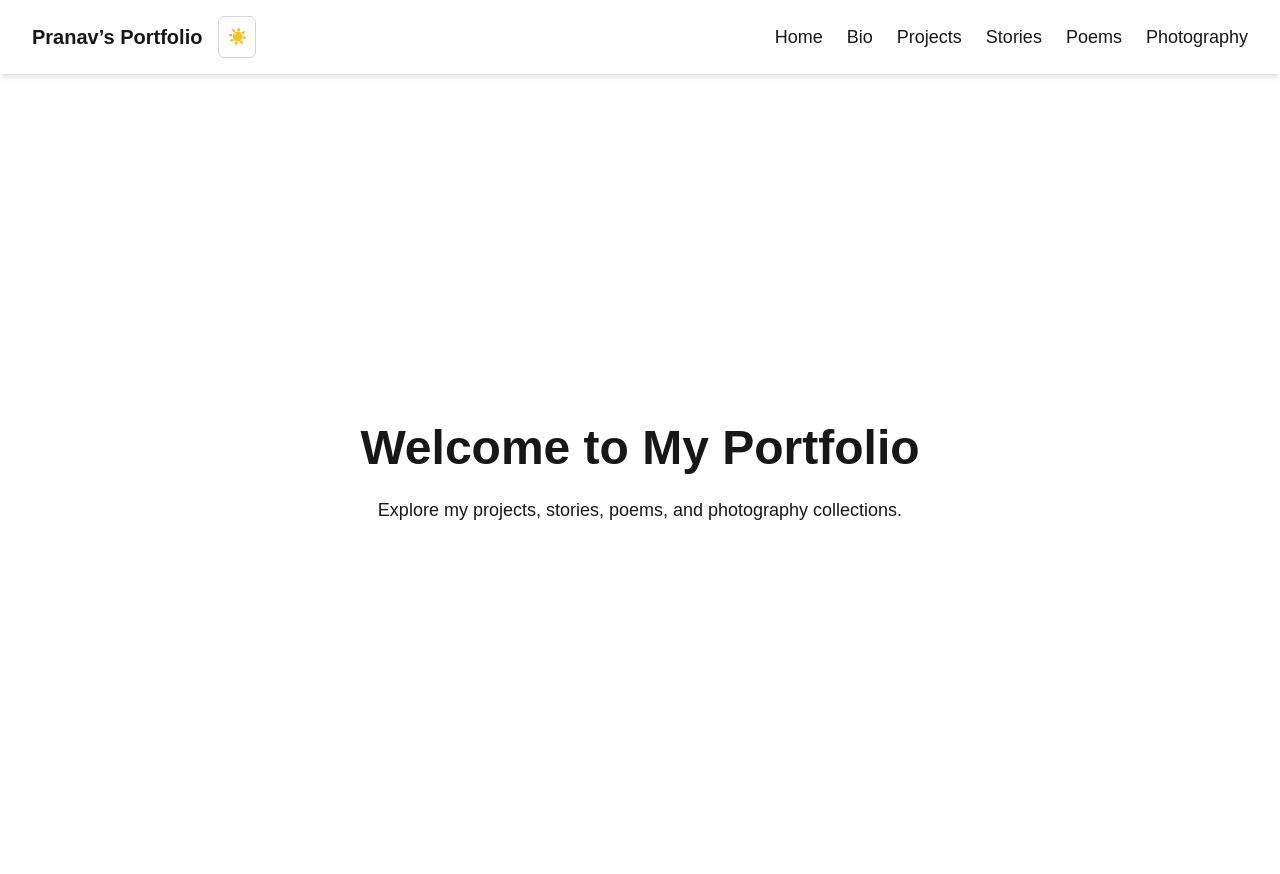
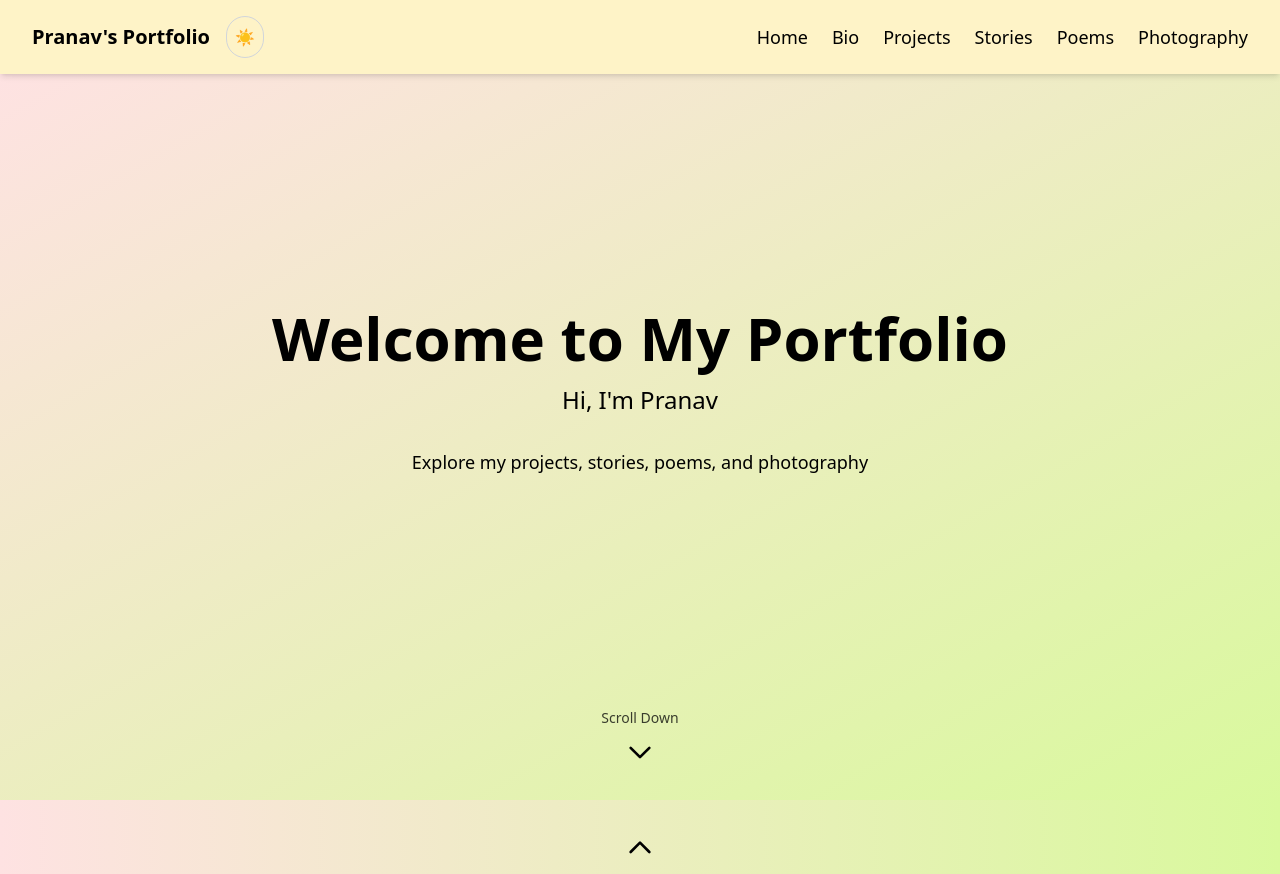
Before and after one commit to pranavp369/pranavs-pocket, a Next.js app: page / in a window 1280 px wide. After the commit the page ends 802 px from the top, so only its background shows below. Built offline with nearby package versions, Linux system fonts and the light colour scheme.

Commit message:
Updated Home Page

```diff
--- a/app/globals.css
+++ b/app/globals.css
@@ -1,29 +1,3 @@
 @tailwind base;
 @tailwind components;
 @tailwind utilities;
-
-
-:root {
-  --background: #ffffff;
-  --foreground: #171717;
-}
-
-@theme inline {
-  --color-background: var(--background);
-  --color-foreground: var(--foreground);
-  --font-sans: var(--font-geist-sans);
-  --font-mono: var(--font-geist-mono);
-}
-
-@media (prefers-color-scheme: dark) {
-  :root {
-    --background: #0a0a0a;
-    --foreground: #ededed;
-  }
-}
-
-body {
-  background: var(--background);
-  color: var(--foreground);
-  font-family: Arial, Helvetica, sans-serif;
-}
--- a/app/page.tsx
+++ b/app/page.tsx
@@ -1,10 +1,151 @@
-export default function Home() {
+"use client";
+import { useState, useEffect } from "react";
+
+export default function HomePage() {
+  const [currentSection, setCurrentSection] = useState(0);
+  const [theme, setTheme] = useState("light");
+
+  useEffect(() => {
+    // Sync with theme from navbar
+    const checkTheme = () => {
+      if (document.documentElement.classList.contains("dark")) {
+        setTheme("dark");
+      } else {
+        setTheme("light");
+      }
+    };
+
+    checkTheme();
+
+    // Listen for theme changes
+    const observer = new MutationObserver(checkTheme);
+    observer.observe(document.documentElement, {
+      attributes: true,
+      attributeFilter: ["class"]
+    });
+
+    return () => observer.disconnect();
+  }, []);
+
+  const scrollToSection = (section) => {
+    setCurrentSection(section);
+    const element = document.getElementById(`section-${section}`);
+    element?.scrollIntoView({ behavior: 'smooth' });
+  };
+
   return (
-    <div className="flex flex-col items-center justify-center py-20 dark:bg-gray-900 dark:text-gray-100 min-h-screen">
-      <h1 className="text-5xl font-bold mb-6">Welcome to My Portfolio</h1>
-      <p className="text-lg max-w-2xl text-center">
-        Explore my projects, stories, poems, and photography collections.
-      </p>
+    <div className="relative">
+      {/* Section 1 - With Navbar space */}
+      <section
+        id="section-0"
+        className={`min-h-screen flex flex-col justify-between items-center transition-colors duration-300 ${
+          theme === "dark"
+            ? "bg-gradient-to-br from-gray-800 via-violet-900 to-gray-800 text-gray-100"
+            : "bg-gradient-to-br from-red-100 to-lime-200"
+        }`}
+        style={{ minHeight: 'calc(100vh - 72px)' }}
+      >
+        <div className="flex-1 flex flex-col justify-center items-center text-center px-4 md:px-8">
+          <h1 className="text-4xl md:text-6xl font-bold mb-4">Welcome to My Portfolio</h1>
+          <p className="text-xl md:text-2xl mb-4 md:mb-8">Hi, I'm Pranav</p>
+          <p className="text-base md:text-lg max-w-2xl">
+            Explore my projects, stories, poems, and photography
+          </p>
+        </div>
+
+        {/* Slider Toggle at Bottom */}
+        <button
+          onClick={() => scrollToSection(1)}
+          className="mb-6 md:mb-8 flex flex-col items-center animate-bounce cursor-pointer group"
+        >
+          <span className="text-xs md:text-sm mb-2 opacity-75 group-hover:opacity-100 transition">
+            Scroll Down
+          </span>
+          <svg
+            className="w-6 h-6 md:w-8 md:h-8 group-hover:scale-110 transition"
+            fill="none"
+            stroke="currentColor"
+            viewBox="0 0 24 24"
+          >
+            <path
+              strokeLinecap="round"
+              strokeLinejoin="round"
+              strokeWidth={2}
+              d="M19 9l-7 7-7-7"
+            />
+          </svg>
+        </button>
+      </section>
+
+      {/* Section 2 - Full screen without navbar */}
+      <section
+        id="section-1"
+        className={`fixed top-0 left-0 w-full h-screen flex flex-col justify-between items-center transition-colors duration-300 ${
+          theme === "dark"
+            ? "bg-gradient-to-br from-gray-800 via-violet-900 to-gray-800 text-gray-100"
+            : "bg-gradient-to-r from-red-100 to-lime-200"
+        }`}
+        style={{
+          transform: currentSection === 1 ? 'translateY(0)' : 'translateY(100%)',
+          transition: 'transform 0.6s ease-in-out',
+          zIndex: 50
+        }}
+      >
+        {/* Slider Toggle at Top */}
+        <button
+          onClick={() => scrollToSection(0)}
+          className="mt-6 md:mt-8 flex flex-col items-center cursor-pointer group"
+        >
+          <svg
+            className="w-6 h-6 md:w-8 md:h-8 group-hover:scale-110 transition rotate-180"
+            fill="none"
+            stroke="currentColor"
+            viewBox="0 0 24 24"
+          >
+            <path
+              strokeLinecap="round"
+              strokeLinejoin="round"
+              strokeWidth={2}
+              d="M19 9l-7 7-7-7"
+            />
+          </svg>
+          <span className="text-xs md:text-sm mt-2 opacity-75 group-hover:opacity-100 transition">
+            Scroll Up
+          </span>
+        </button>
+
+        <div className="flex-1 flex flex-col justify-center items-center text-center px-4 md:px-8">
+          <h2 className="text-3xl md:text-5xl font-bold mb-4">What I Do</h2>
+          <div className="grid grid-cols-1 md:grid-cols-3 gap-4 md:gap-8 mt-6 md:mt-8 max-w-4xl w-full">
+            <div className={`p-4 md:p-6 rounded-lg backdrop-blur-sm transition-colors ${
+              theme === "dark"
+                ? "bg-white bg-opacity-10"
+                : "bg-white bg-opacity-20"
+            }`}>
+              <h3 className="text-xl md:text-2xl font-semibold mb-2">Projects</h3>
+              <p className="text-xs md:text-sm">Building innovative solutions</p>
+            </div>
+            <div className={`p-4 md:p-6 rounded-lg backdrop-blur-sm transition-colors ${
+              theme === "dark"
+                ? "bg-white bg-opacity-10"
+                : "bg-white bg-opacity-20"
+            }`}>
+              <h3 className="text-xl md:text-2xl font-semibold mb-2">Writing</h3>
+              <p className="text-xs md:text-sm">Stories and poems that inspire</p>
+            </div>
+            <div className={`p-4 md:p-6 rounded-lg backdrop-blur-sm transition-colors ${
+              theme === "dark"
+                ? "bg-white bg-opacity-10"
+                : "bg-white bg-opacity-20"
+            }`}>
+              <h3 className="text-xl md:text-2xl font-semibold mb-2">Photography</h3>
+              <p className="text-xs md:text-sm">Capturing moments in time</p>
+            </div>
+          </div>
+        </div>
+
+        <div className="mb-6 md:mb-8"></div>
+      </section>
     </div>
   );
 }
--- a/components/Navbar.jsx
+++ b/components/Navbar.jsx
@@ -4,6 +4,7 @@ import Link from "next/link";
 
 export default function Navbar() {
   const [theme, setTheme] = useState("light");
+  const [menuOpen, setMenuOpen] = useState(false);
 
   // On mount, check local storage for saved theme
   useEffect(() => {
@@ -29,28 +30,112 @@ export default function Navbar() {
     }
   };
 
+  const closeMenu = () => setMenuOpen(false);
+
   return (
-    <nav className="flex justify-between items-center py-4 px-8 shadow-md bg-white dark:bg-gray-900 dark:text-gray-100">
+    <nav className="flex justify-between items-center py-4 px-4 md:px-8 shadow-md bg-amber-100 text-black dark:bg-gray-800 dark:text-gray-100 relative z-50">
       {/* Left side */}
-      <div className="flex items-center space-x-4">
-        <h1 className="text-xl font-bold">Pranav’s Portfolio</h1>
+      <div className="flex items-center space-x-2 md:space-x-4">
+        <Link href="/" className="text-lg md:text-xl font-bold hover:opacity-80 transition">
+          Pranav's Portfolio
+        </Link>
         <button
           onClick={toggleTheme}
-          className="p-2 rounded-md border border-gray-300 dark:border-gray-600 hover:bg-gray-200 dark:hover:bg-gray-700 transition"
+          className="p-2 rounded-full border border-gray-300 dark:border-gray-600 hover:bg-gray-200 dark:hover:bg-gray-700 transition"
         >
           {theme === "dark" ? "🌙" : "☀️"}
         </button>
       </div>
 
-      {/* Right side */}
-      <div className="space-x-6 text-lg">
-        <Link href="/">Home</Link>
-        <Link href="/bio">Bio</Link>
-        <Link href="/projects">Projects</Link>
-        <Link href="/stories">Stories</Link>
-        <Link href="/poems">Poems</Link>
-        <Link href="/photography">Photography</Link>
+      {/* Burger Menu Button (Mobile) */}
+      <button
+        onClick={() => setMenuOpen(!menuOpen)}
+        className="md:hidden p-2 hover:bg-gray-200 dark:hover:bg-gray-700 rounded transition"
+        aria-label="Toggle menu"
+      >
+        <svg
+          className="w-6 h-6"
+          fill="none"
+          stroke="currentColor"
+          viewBox="0 0 24 24"
+        >
+          {menuOpen ? (
+            <path
+              strokeLinecap="round"
+              strokeLinejoin="round"
+              strokeWidth={2}
+              d="M6 18L18 6M6 6l12 12"
+            />
+          ) : (
+            <path
+              strokeLinecap="round"
+              strokeLinejoin="round"
+              strokeWidth={2}
+              d="M4 6h16M4 12h16M4 18h16"
+            />
+          )}
+        </svg>
+      </button>
+
+      {/* Desktop Menu */}
+      <div className="hidden md:flex space-x-6 text-lg">
+        <Link href="/" className="hover:opacity-80 transition">Home</Link>
+        <Link href="/bio" className="hover:opacity-80 transition">Bio</Link>
+        <Link href="/projects" className="hover:opacity-80 transition">Projects</Link>
+        <Link href="/stories" className="hover:opacity-80 transition">Stories</Link>
+        <Link href="/poems" className="hover:opacity-80 transition">Poems</Link>
+        <Link href="/photography" className="hover:opacity-80 transition">Photography</Link>
       </div>
+
+      {/* Mobile Menu Dropdown */}
+      {menuOpen && (
+        <div className="fixed inset-0 bg-amber-100 dark:bg-gray-800 md:hidden z-40">
+          <div className="flex flex-col justify-center items-center h-full space-y-8 text-2xl">
+            <Link
+              href="/"
+              onClick={closeMenu}
+              className="hover:bg-gray-200 dark:hover:bg-gray-700 py-2 px-4 rounded transition"
+            >
+              Home
+            </Link>
+            <Link
+              href="/bio"
+              onClick={closeMenu}
+              className="hover:bg-gray-200 dark:hover:bg-gray-700 py-2 px-4 rounded transition"
+            >
+              Bio
+            </Link>
+            <Link
+              href="/projects"
+              onClick={closeMenu}
+              className="hover:bg-gray-200 dark:hover:bg-gray-700 py-2 px-4 rounded transition"
+            >
+              Projects
+            </Link>
+            <Link
+              href="/stories"
+              onClick={closeMenu}
+              className="hover:bg-gray-200 dark:hover:bg-gray-700 py-2 px-4 rounded transition"
+            >
+              Stories
+            </Link>
+            <Link
+              href="/poems"
+              onClick={closeMenu}
+              className="hover:bg-gray-200 dark:hover:bg-gray-700 py-2 px-4 rounded transition"
+            >
+              Poems
+            </Link>
+            <Link
+              href="/photography"
+              onClick={closeMenu}
+              className="hover:bg-gray-200 dark:hover:bg-gray-700 py-2 px-4 rounded transition"
+            >
+              Photography
+            </Link>
+          </div>
+        </div>
+      )}
     </nav>
   );
 }
```
